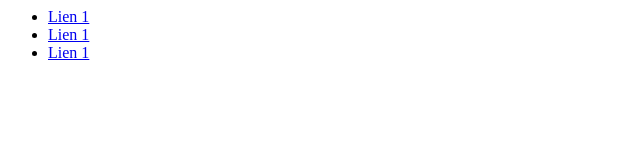
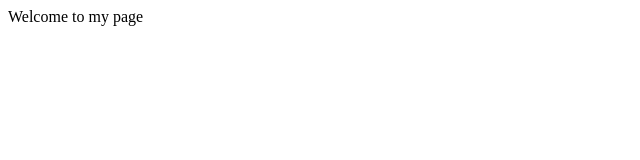
Before and after one commit to monsieur-bady/monsieur-bady.github.io, a plain HTML site: page index.html in a window 1280 px wide. Shown: the whole page, without its empty margins (0-640 px from the left). Drawn offline with Linux system fonts and the light colour scheme.

Commit message:
Update index.html

```diff
--- a/index.html
+++ b/index.html
@@ -1,12 +1,8 @@
 <html>
   <head>
-    <title>Monsieur Bady Links</title>
+    <title>Monsieur Bady</title>
   </head>
   <body>
-    <ul>
-      <li><a href="#">Lien 1</a></li>
-      <li><a href="#">Lien 1</a></li>
-      <li><a href="#">Lien 1</a></li>
-    </ul>
+    Welcome to my page
   </body>
 </html>
```
